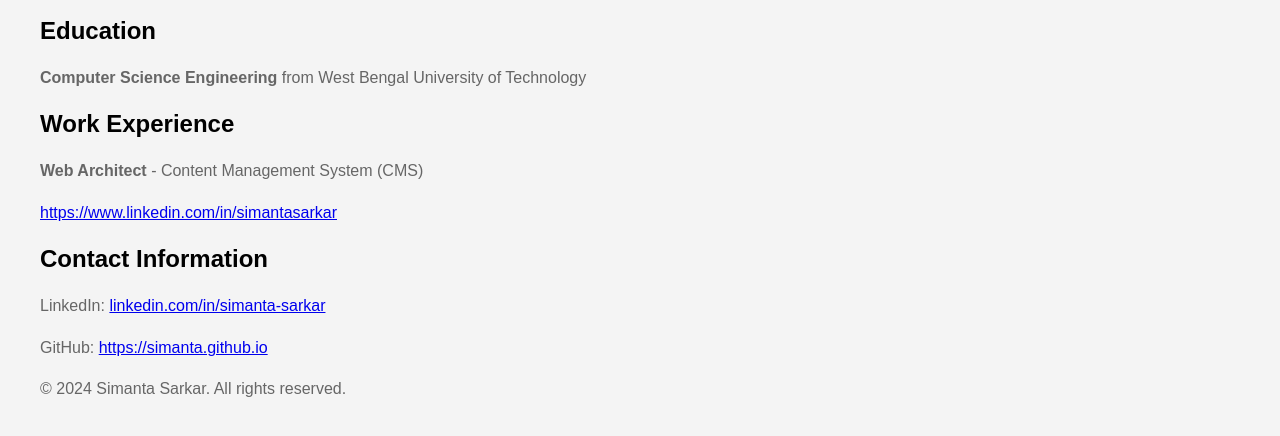
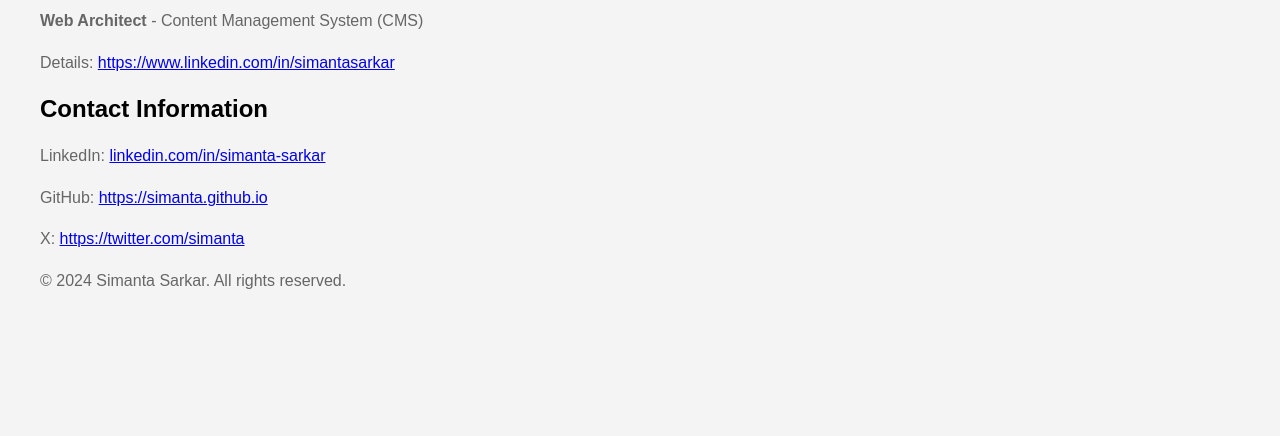
Before and after one commit to simanta/simanta.github.io, a plain HTML site: page index.html in a window 1280 px wide. Shown: the part 510-946 px from the top of the page. After the commit the page ends 860 px from the top, so only its background shows below. Drawn offline with Linux system fonts and the light colour scheme.

Commit message:
Update index.html

```diff
--- a/index.html
+++ b/index.html
@@ -23,7 +23,7 @@
 
         .profile-image {
             max-width: 100%;
-            height: auto;
+            height: 150px;
             border-radius: 50%;
         }
     </style>
@@ -51,13 +51,14 @@
     <section>
         <h2>Work Experience</h2>
         <p><strong>Web Architect</strong> - Content Management System (CMS)</p>
-        <p><a href="https://www.linkedin.com/in/simantasarkar">https://www.linkedin.com/in/simantasarkar</a></p>
+        <p>Details: <a href="https://www.linkedin.com/in/simantasarkar">https://www.linkedin.com/in/simantasarkar</a></p>
     </section>
 
     <section>
         <h2>Contact Information</h2>
         <p>LinkedIn: <a href="https://www.linkedin.com/in/simanta-sarkar" target="_blank">linkedin.com/in/simanta-sarkar</a></p>
         <p>GitHub: <a href="https://simanta.github.io" target="_blank">https://simanta.github.io</a></p>
+        <p>X: <a href="https://twitter.com/simanta" target="_blank">https://twitter.com/simanta</a></p>
     </section>
 
     <footer>
```
